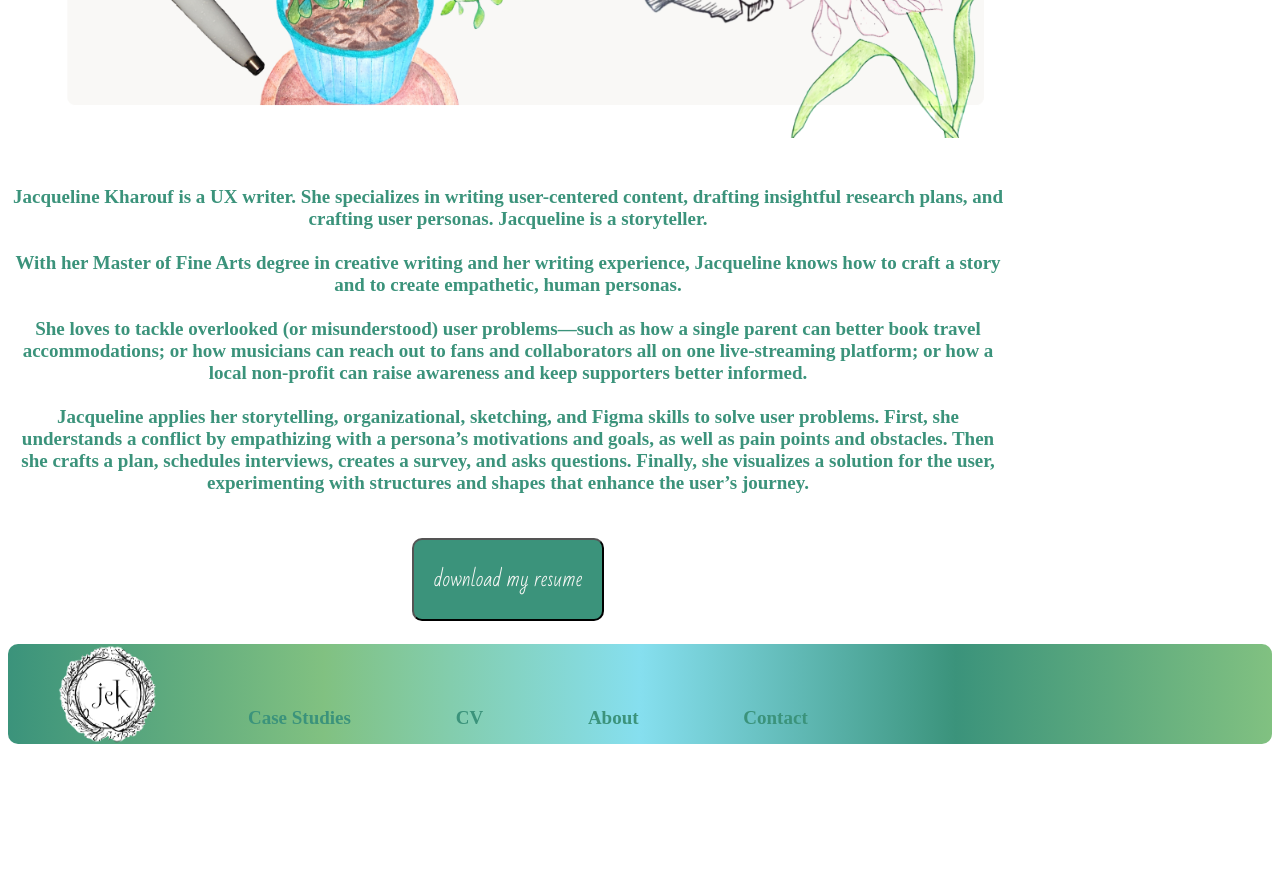
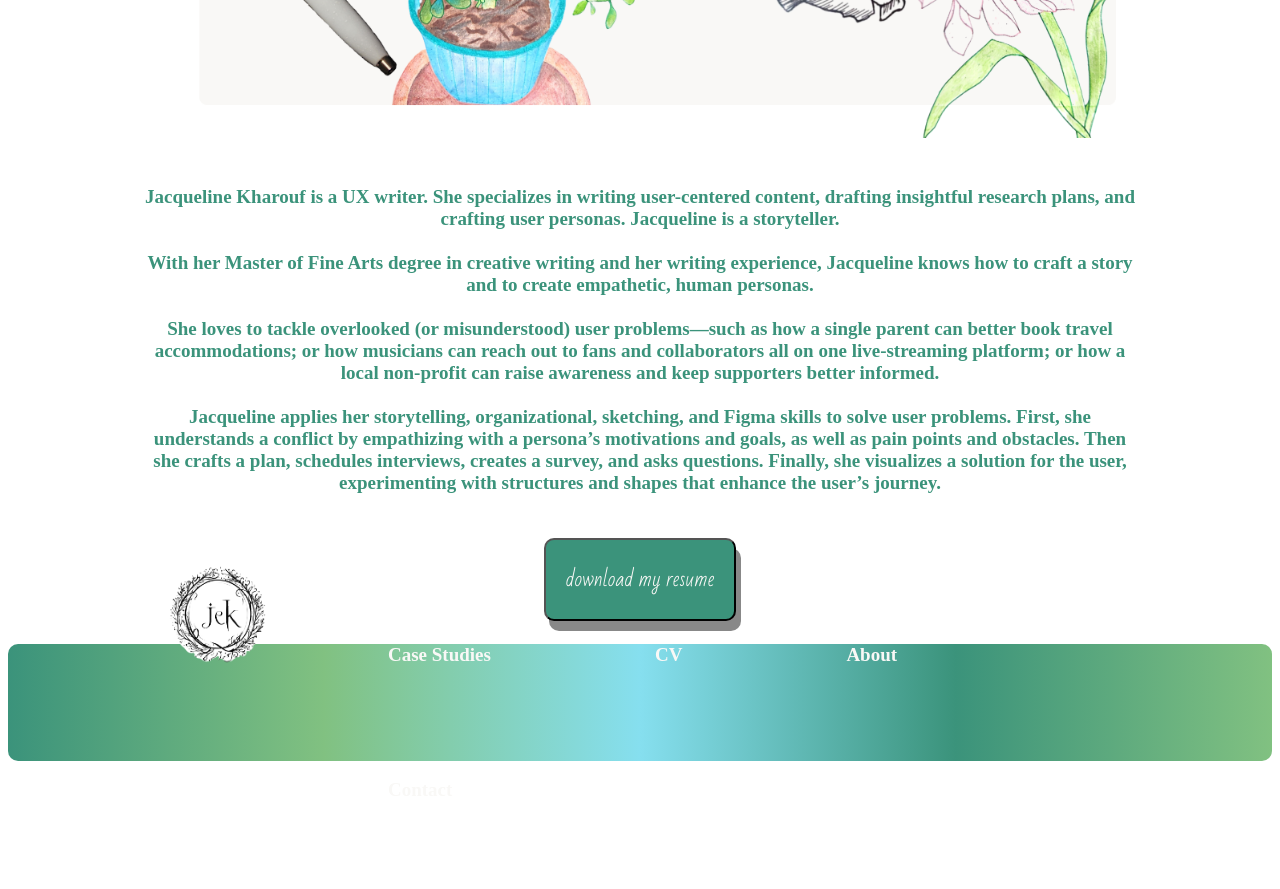
Before and after one commit to jacquelinekharouf/UX_UI_HW_17, a plain HTML site: page index.html in a window 1280 px wide. Shown: the part 762-1651 px from the top of the page. Drawn offline with Linux system fonts and the light colour scheme; a web font is replaced by a local one.

Commit message:
7.30.24
adjusted center alignment of page, fixed position of footer and header menu items <li>

```diff
--- a/css/index.css
+++ b/css/index.css
@@ -1,20 +1,34 @@
+header {
+    display: flex;
+    padding: 0px;
+    justify-content: center;
+    align-items: center;
+
+}
 
 .inline-block{
     display: inline-flex;
-    vertical-align: top;
-    padding-inline: 50px;
-    padding-top: 0;
-    padding-bottom: 5%;
-    font-size: 19px;
+    flex-direction: row;
+    vertical-align: bottom;
+    padding-inline: 80px;
+    padding-top: 20px;
+    padding-bottom: 4px;
+}
+
+header.navigation {
+    display: flex;
 }
 .flex-container {
-    display: block;
+    display: flex;
     flex-direction: row;
     background-color: #F9F8F6;
     color: #3B937B;
     border-radius: 10px;
     padding-bottom: 2%;
     height: 80px;
+    align-items: center;
+    justify-content: center;
+    box-shadow: 5px 10px #8888881d;
 }
 .flex-box {
     display: flex;
@@ -23,18 +37,23 @@
     padding-bottom: 1%;
     text-align: center;
 }
-div.logo {
-    width: 23%;
-    padding: 1%;
-    text-align: center;
+.logo {
+    display: flex;
 }
+
 h6.a {
     color: #000000;
     text-decoration: none;
 }
+
 h6.b {
     color: #3B937B;
 }
+
+h6.c {
+    color: #F9F8F6;
+}
+
 .navigation {
     display: row;
     width: 100%;
@@ -42,13 +61,21 @@ h6.b {
     padding-bottom: 3%;
     vertical-align: top;
 }
+
 .nav {
+    display: flex;
     width: 100%;
     margin: auto;
     padding-inline: 30px;
+}
 
+div.hero {
+    display: flex;
+    padding: 0px;
+    justify-content: center;
+    align-items: center;
+}
 
-}
 .ul {
     float: right;
     padding: 12px;
@@ -58,39 +85,39 @@ h6.b {
     padding-bottom: 15%;
 
 }
+
 .heroimg {
-    display: inline;
+    display: flex;
     flex-direction: row;
     justify-content: center;
     align-items: center;
     margin: 0;
     width: 1000px;
 }
+
 .content {
     display: block;
     width: 1000px;
     margin: 0;
     text-align: center;
     padding-bottom: 1%;
+}
 
-}
 .about {
     text-align: left;
     color: #3B937B;
+}
 
-}
-.img {
-    align-items: center;
-}
 button {
-    display: block;
-    flex-direction: column;
+    display: flex;
+    flex-direction: row;
     justify-content: center;
     margin: auto;
     padding: 2%;
     border-radius: 10px;
     color: #F9F8F6 ;
     background-color:#3B937B;
+    box-shadow: 5px 10px #888888;
 }
 .p2 {
     font-family: 'Bad Script'; font-size: 20px;
@@ -99,9 +126,10 @@ li.inline-block {
     vertical-align: baseline;
 }
 footer{
-    display: block;
+    display: flex;
     background: linear-gradient(to right, #3B937B, #81C181, #86DFEF, #3B937B, #81C181);
-
+    justify-content: center;
+    align-items: center;
     border-radius: 10px;
     height: 100px;
 }
@@ -113,3 +141,7 @@ footer.ul {
     padding-right: 50%;
     padding-bottom: 50%;
 }
+footer.inline-block {
+    display: flex;
+    padding-top: 1%;
+}
--- a/index.html
+++ b/index.html
@@ -6,8 +6,7 @@
         <link href='https://fonts.googleapis.com/css?family=Gotu|Bad Script' rel='stylesheet'>
 <style>
 body {
-    h6.a {font-family: 'Gotu';font-size: 19px}
-    h6.b {font-family: 'Gotu';font-size: 19px}
+    h6.a, h6.b, h6.c {font-family: 'Gotu';font-size: 19px}
     p2 {font-family: 'Bad Script'; font-size: 20px};
 }
 </style>
@@ -17,7 +16,7 @@ body {
         <header class="navigation">
             <div class="flex-container">
 
-                <section class="heroimg">
+                <section class="logo">
                     <nav class="inline-block">
                         <img src="images/logoidea1_edited.png" width="100 px" height="100 px">
                         <ul>
@@ -34,6 +33,8 @@ body {
                  </section>
             </div>
         </header>
+
+    <div class="hero">
     <div class="flex-box">
         <section class="heroimg">
 
@@ -47,15 +48,15 @@ body {
             </div>
         </section>
     </div>
-
-        <footer>
+</div>
+        <footer class="inline-block">
             <div class="inline-block">
                 <img src="images/logoidea1_edited.png" width="100 px" height="100 px">
             <ul>
-                <li class="inline-block"><h6 class="b">Case Studies</h6></li>
-                <li class="inline-block"><h6 class="b">CV</h6></li>
-                <li class="inline-block"><h6 class="b">About</h6></li>
-                <li class="inline-block"><h6 class="b">Contact</h6></li>
+                <li class="inline-block"><h6 class="c">Case Studies</h6></li>
+                <li class="inline-block"><h6 class="c">CV</h6></li>
+                <li class="inline-block"><h6 class="c">About</h6></li>
+                <li class="inline-block"><h6 class="c">Contact</h6></li>
             </ul>
 
         </div>
```
